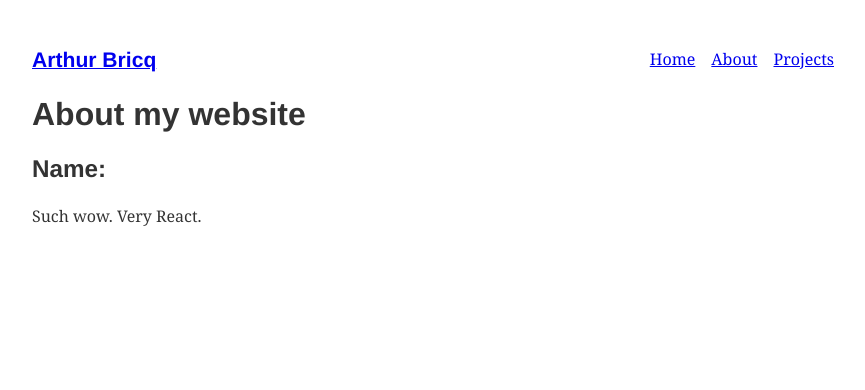
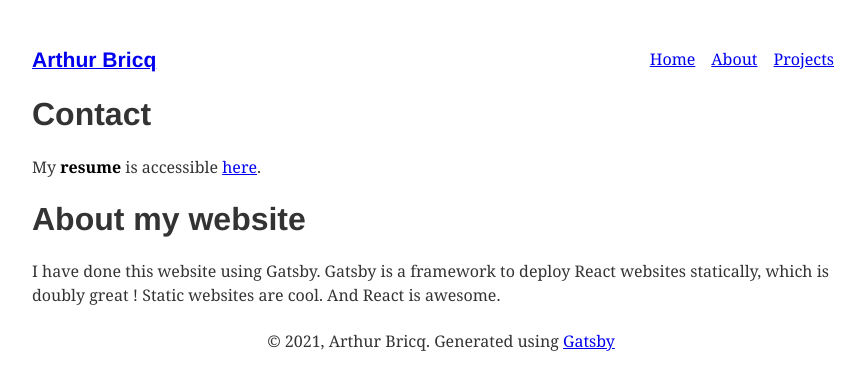
Before and after one commit to arthurBricq/personal-site, a Gatsby site: page /about in a window 1280 px wide. Shown: the whole page, without its empty margins (199-1064 px from the left). Built offline with nearby package versions, Linux system fonts and the light colour scheme; Gatsby itself is replaced by a stand-in of ours.

```diff
--- /dev/null
+++ b/src/components/bf.js
@@ -0,0 +1,8 @@
+import React from "react"
+
+
+export default function Bf({children}) {
+    return (
+    <span className="textHighlight">{children}</span>
+    )
+}
--- /dev/null
+++ b/src/components/footer.js
@@ -0,0 +1,12 @@
+import * as React from "react"
+
+export default function Footer() {
+    return <footer style={{
+		       "text-align": "center"
+		   }}>
+	       <p>
+		   &copy; 2021, Arthur Bricq.
+		   Generated using <a href="https://www.gatsbyjs.com/">Gatsby</a>
+	       </p>
+	   </footer>
+}
--- a/src/components/layout.js
+++ b/src/components/layout.js
@@ -1,5 +1,6 @@
 import React from "react"
 import { Link } from "gatsby"
+import Footer from "./footer"
 
 const ListLink = props => (
   <li style={{ display: `inline-block`, marginRight: `1rem` }}>
@@ -8,6 +9,7 @@
 )
 
 export default function Layout({ children }) {
+  console.log(children)
   return (
     <div style={{ margin: `3rem auto`, maxWidth: 850, padding: `0 1rem` }}>
       <header style={{ marginBottom: `1.5rem`}}>
@@ -21,6 +23,7 @@
         </ul>
       </header>
       {children}
+      <Footer/>
     </div>
   )
 }
--- a/src/components/skills.module.css
+++ b/src/components/skills.module.css
@@ -9,4 +9,5 @@
     display: inline-block;
     line-height: 20px;
     margin-bottom: 35px;
+    width: 100%;
 }
--- a/src/pages/about.js
+++ b/src/pages/about.js
@@ -1,14 +1,20 @@
 import React from "react"
 import Header from "../components/header"
 import Layout from "../components/layout"
-import { graphql } from "gatsby"
+import { graphql, Link } from "gatsby"
+import ResumePDF from "../content/resume.pdf"
+import "../styles/global.css"
+import Bf from "../components/bf"
+
+
 
 export default function About({data}) {
   return (
     <Layout>
+      <Header headerText="Contact" />
+      <p>My <Bf>resume</Bf> is accessible <Link href={ResumePDF} download>here</Link>.</p>
       <Header headerText="About my website"/>
-      <h2>Name: {data.site.siteMetadata.title}</h2>
-      <p>Such wow. Very React.</p>
+      <p>I have done this website using Gatsby. Gatsby is a framework to deploy React websites statically, which is doubly great ! Static websites are cool. And React is awesome. </p>
     </Layout>
   )
 }
```
